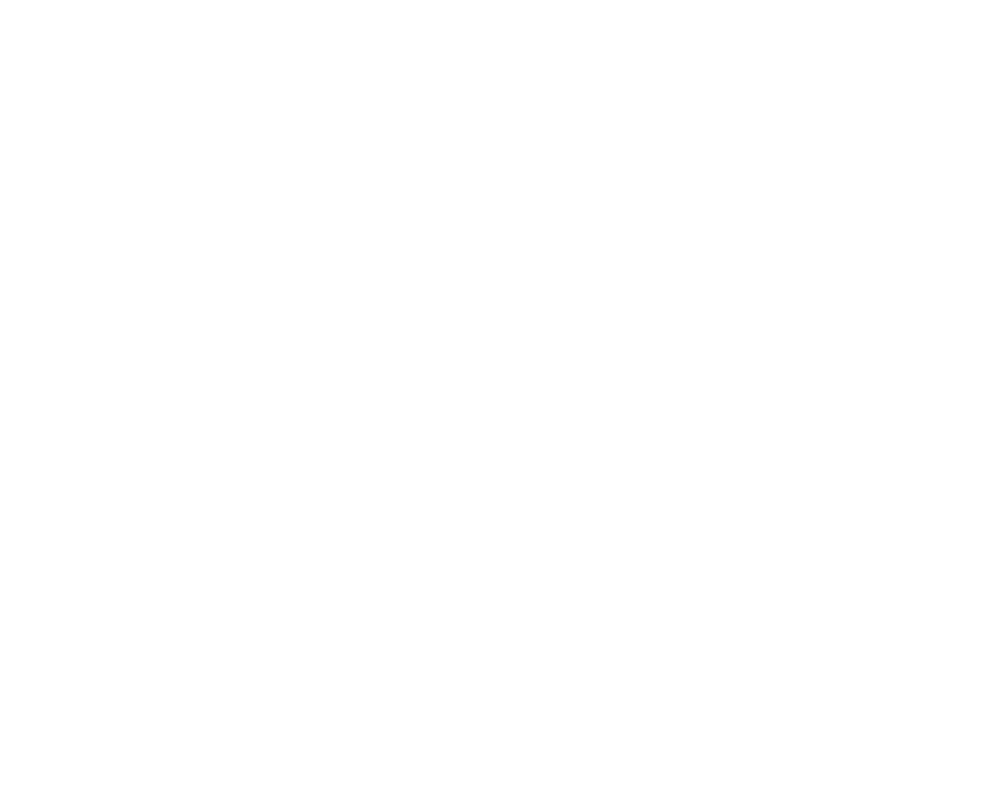
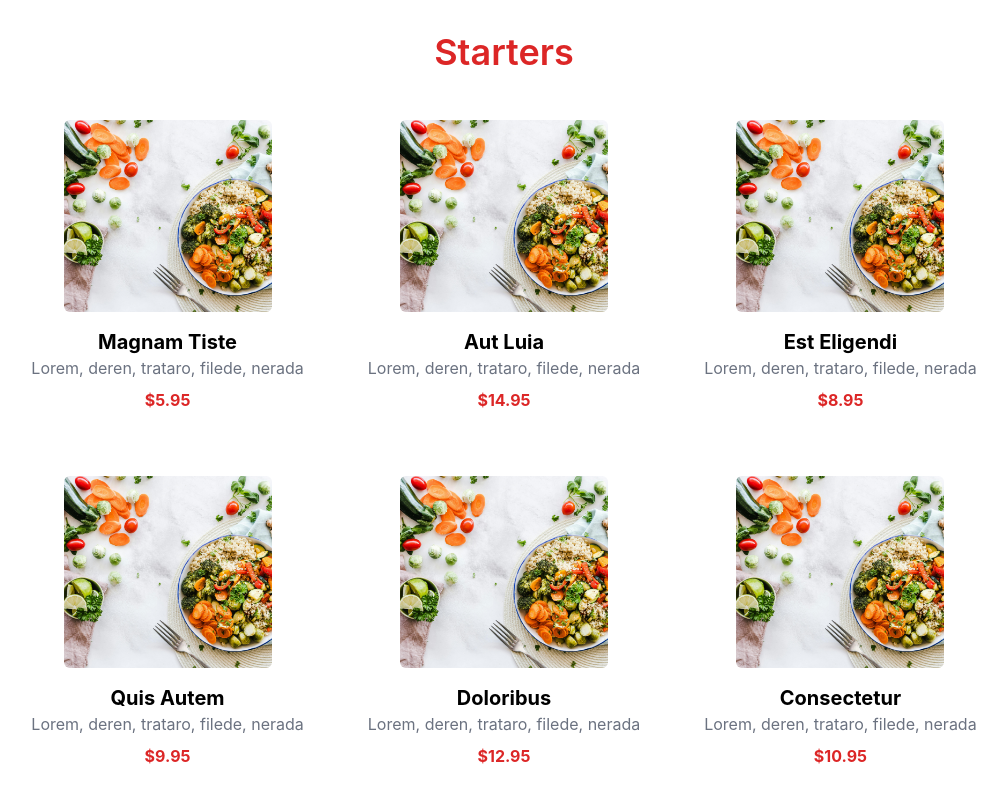
Before and after one commit to Adeel940/Assignment-2-BSCS21008, a React (Create React App) app: page /menu in a window 1280 px wide. Before the commit this address had no page. Shown: the top 802 px of the page, without its empty margins (136-1143 px from the left). Built offline with nearby package versions, Linux system fonts and the light colour scheme.

Commit message:
Add other web pages

```diff
--- a/src/App.js
+++ b/src/App.js
@@ -5,6 +5,7 @@
 import SignIn from "./signin";
 import SignUp from "./signup";
 import BlankPage from "./Blank";
+import MainMenu from "./MainMenu"
 import '@fortawesome/fontawesome-free/css/all.min.css';
 
 
@@ -17,6 +18,7 @@
         <Route path="/signin" element={<SignIn/>}/>
         <Route path="/signup" element={<SignUp/>}/>
         <Route path="/Blank" element={<BlankPage/>} />
+        <Route path="/menu" element={<MainMenu/>}/>
       </Routes>
     </Router>
   );
--- /dev/null
+++ b/src/MainMenu.js
@@ -0,0 +1,35 @@
+
+import React from 'react';
+import MenuItem from './components/menu';
+import image from './m1.jpg';
+
+const MainMenu = () => {
+  const menuItems = [
+    { name: 'Magnam Tiste', description: 'Lorem, deren, trataro, filede, nerada', price: '5.95', image },
+    { name: 'Aut Luia', description: 'Lorem, deren, trataro, filede, nerada', price: '14.95', image },
+    { name: 'Est Eligendi', description: 'Lorem, deren, trataro, filede, nerada', price: '8.95', image },
+    { name: 'Quis Autem', description: 'Lorem, deren, trataro, filede, nerada', price: '9.95', image },
+    { name: 'Doloribus', description: 'Lorem, deren, trataro, filede, nerada', price: '12.95', image },
+    { name: 'Consectetur', description: 'Lorem, deren, trataro, filede, nerada', price: '10.95', image },
+  ];
+
+  return (
+    <div className="container mx-auto my-8">
+
+      <h2 className="text-4xl text-center font-semibold text-red-600 mb-8">Starters</h2>
+      <div className="flex flex-wrap justify-center gap-8">
+        {menuItems.map((item, index) => (
+          <MenuItem
+            key={index}
+            image={item.image}
+            name={item.name}
+            description={item.description}
+            price={item.price}
+          />
+        ))}
+      </div>
+    </div>
+  );
+};
+
+export default MainMenu;
--- /dev/null
+++ b/src/components/menu.js
@@ -0,0 +1,14 @@
+import React from 'react';
+
+const MenuItem = ({ image, name, description, price }) => {
+  return (
+    <div className="text-center p-4">
+      <img src={image} alt={name} className="w-52 h-48 mx-auto rounded-md object-cover" />
+      <h3 className="text-xl font-bold mt-4">{name}</h3>
+      <p className="text-gray-500">{description}</p>
+      <p className="text-red-600 font-bold mt-2">${price}</p>
+    </div>
+  );
+};
+
+export default MenuItem;
--- a/src/components/sideBar.js
+++ b/src/components/sideBar.js
@@ -36,10 +36,10 @@
                 </li>
             </ul>
 
-            <h3 className="text-white text-lg font-semibold mb-2 mt-2">Other Components</h3>
+            <h3 className="text-white text-lg font-semibold mb-2 mt-2">Other Web Pages</h3>
             <ul>
                 <li className="text-gray-300 py-2 px-4 hover:bg-gray-700 rounded">
-                    <Link to="/">
+                    <Link to="/menu">
                         Menu
                     </Link>
                 </li>
```
Also changed, not shown: src/m1.jpg (added).
